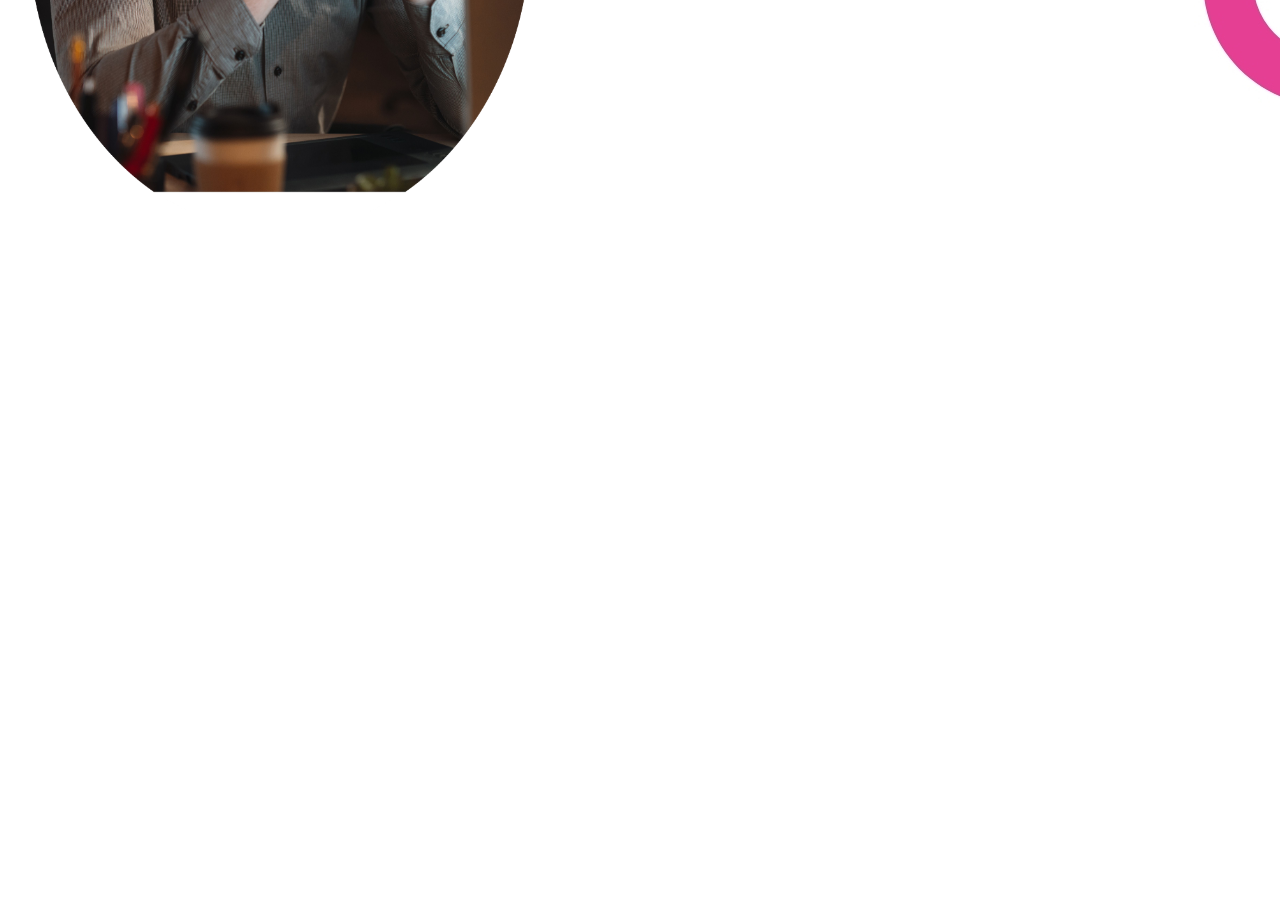
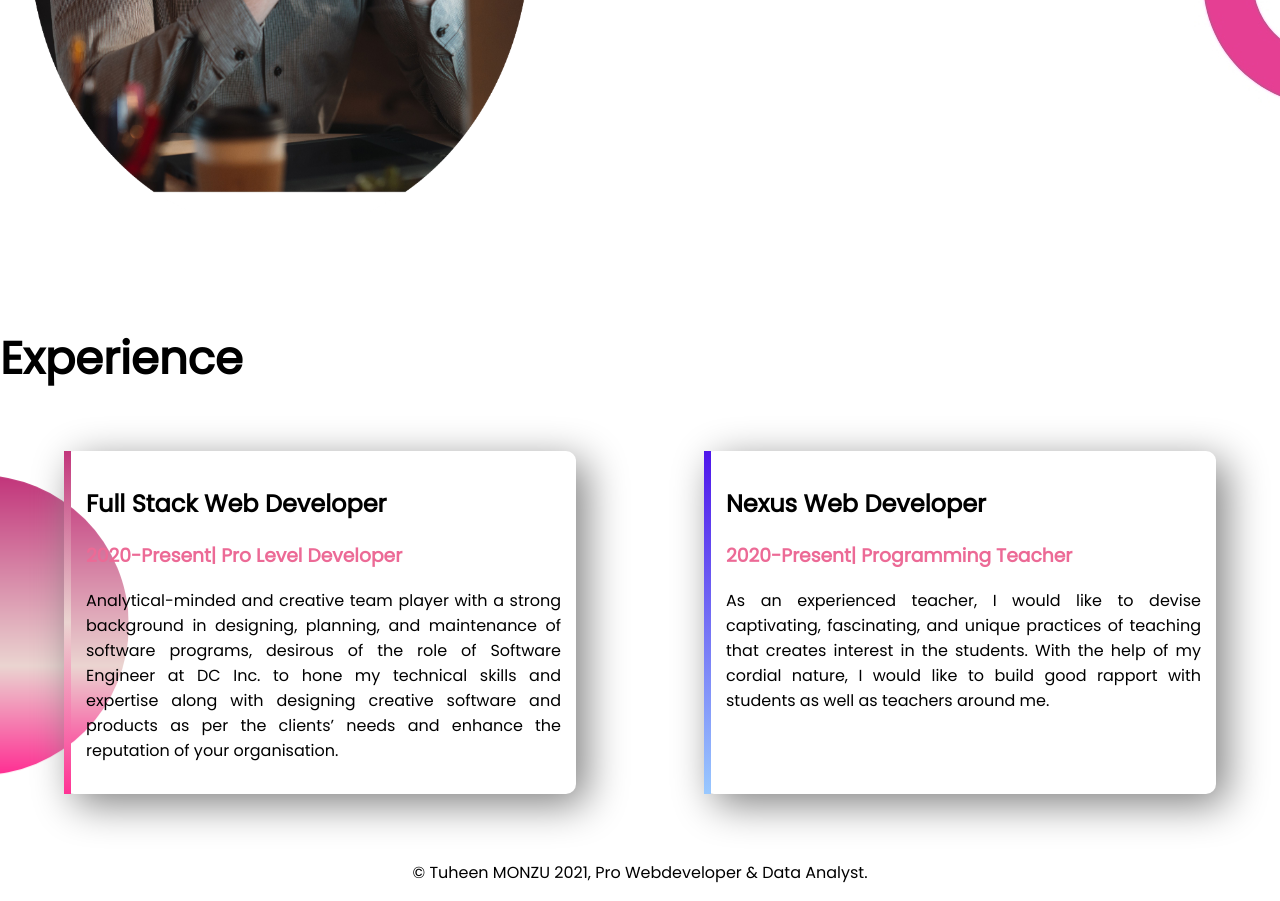
Before and after one commit to monzu25/portfolio-monzu, a plain HTML site: page index.html in a window 1280 px wide. Shown: the part 1066-1967 px from the top of the page. Before the commit the page ends 1354 px from the top, so only its background shows below. Drawn offline with Linux system fonts and the light colour scheme.

Commit message:
Final 03-July Project

```diff
--- a/index.html
+++ b/index.html
@@ -13,11 +13,10 @@
 </head>
 
 <body>
-    <section class="top-banner">
+    <section class="top-banner flexible-container">
         <div class="welcome-content">
 
-            <h1></h1>
-            <h1> Welcome To <br><span class="navy-color"><u> MD MONZU</u> </span>Virtual Presence</h1>
+            <h1> Welcome To <br><span class="purpale-color"><u> MD MONZU</u> </span>Virtual Presence</h1>
             <h3>Developer & Data Analyst</h3>
             <p>I am a web developer.I will devlope any kind of website for your business or industry for online
                 presence. We
@@ -32,7 +31,7 @@
         </div>
     </section>
 
-    <section class="sec2">
+    <section class="sec2 flexible-container">
         <div class="sec2-image">
             <img src="/images/siteimage.png" alt="Operator" height="600px" width="510px">
         </div>
@@ -46,6 +45,36 @@
         </div>
     </section>
 
+
+
+    <section class="experiences-area">
+        <h1>Experience</h1>
+        <div class="flexible-container">
+            <div id="full-developer-experience" class=experience-items>
+                <h2>Full Stack Web Developer</h2>
+                <h3 class="purpale-color">2020-Present| Pro Level Developer</h3>
+                <p>Analytical-minded and creative team player with a strong background in designing, planning, and
+                    maintenance of software programs, desirous of the role of Software Engineer at DC Inc. to hone my
+                    technical skills and expertise along with designing creative software and products as per the
+                    clients’
+                    needs and enhance the reputation of your organisation.</p>
+            </div>
+
+            <div id="web-developer-experience" class="experience-items">
+                <h2>Nexus Web Developer</h2>
+                <h3 class="purpale-color">2020-Present| Programming Teacher</h3>
+                <p>As an experienced teacher, I would like to devise captivating, fascinating, and unique practices of
+                    teaching that creates interest in the students. With the help of my cordial nature, I would like to
+                    build good rapport with students as well as teachers around me.</p>
+
+            </div>
+        </div>
+
+    </section>
+    <footer class="foter">
+        <p> © Tuheen MONZU 2021, Pro Webdeveloper & Data Analyst.</p>
+    </footer>
+
 </body>
 
 </html>
--- a/style.css
+++ b/style.css
@@ -5,11 +5,11 @@ body{
 h1{
     font-size: 45px;
 }
-.navy-color{
+.purpale-color{
     color: #EC6A96;
 
 }
-section{
+.flexible-container{
     display: flex;
     padding-top: 20px;
     padding-bottom: 50px;
@@ -61,3 +61,38 @@ a:link, a:visited {
     background-repeat: no-repeat;
     background-position-x: right;
   }
+  .experience-items{
+      width: 40%;
+      margin-left: 5%;
+      margin-right: 5%;
+      padding: 15px;
+      box-shadow: 10px 10px 40px gray;
+      border-radius: 10px;
+      text-align: justify;
+      border-left: 10px solid gray;
+  }
+
+
+  .experiences-area{
+    background-image: url(images/experiencearea.png);
+    background-repeat: no-repeat;
+
+
+  }
+  #web-developer-experience{
+    border-left: 7px solid;
+    border-image: linear-gradient(#4e15eb, #99c9ff);
+    border-image-slice:1;
+    border-radius: 10px;
+
+  }
+  #full-developer-experience{
+    border-left: 7px solid;
+    border-image: linear-gradient(#c2357B, #ebd5d1, #ff3194);
+    border-image-slice:1;
+    border-radius: 10px;
+
+  }
+  .foter{
+      text-align: center;
+  }
```
Also changed, not shown: images/experience.jpg (added), images/experiencearea.png (added).
